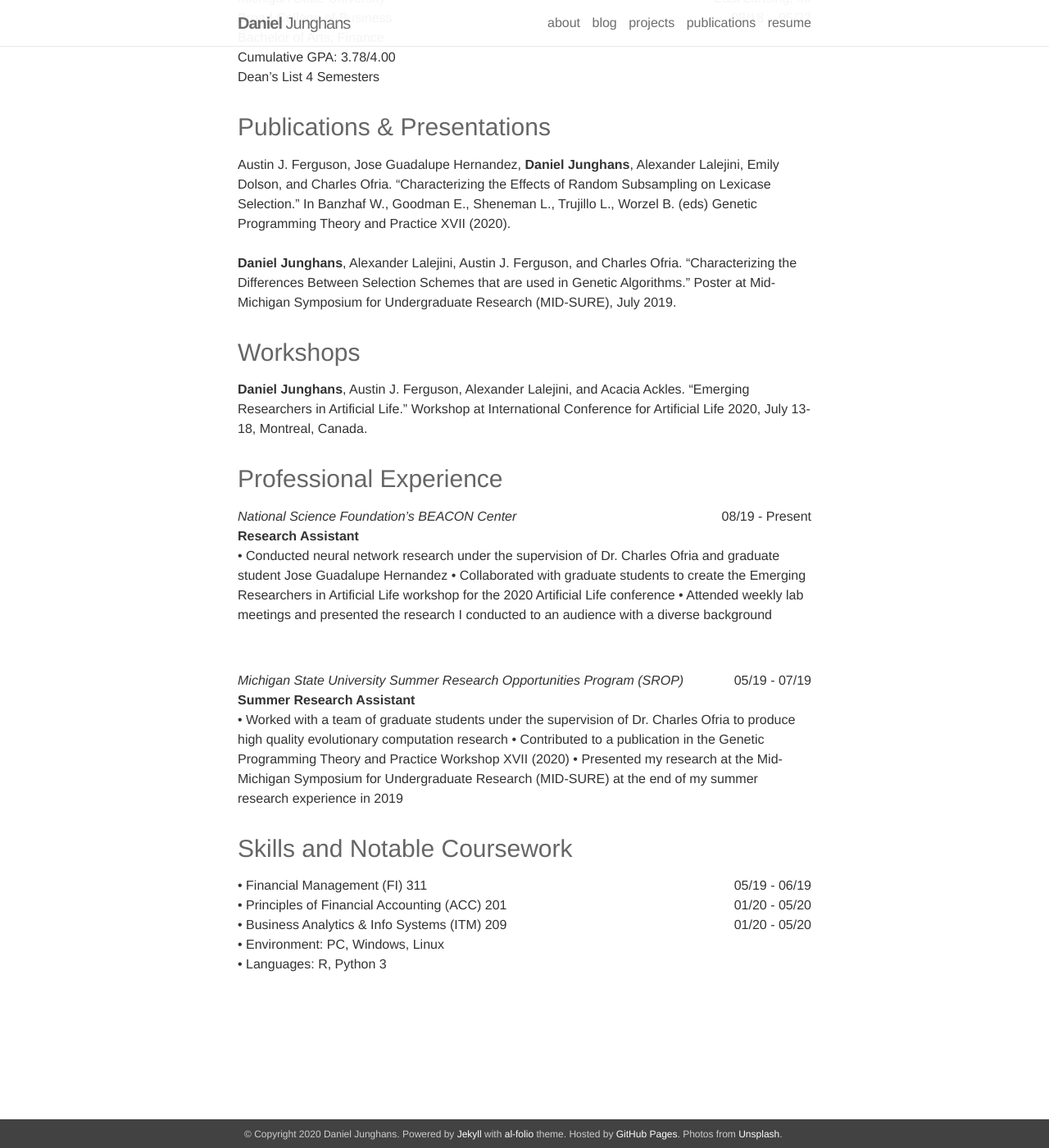
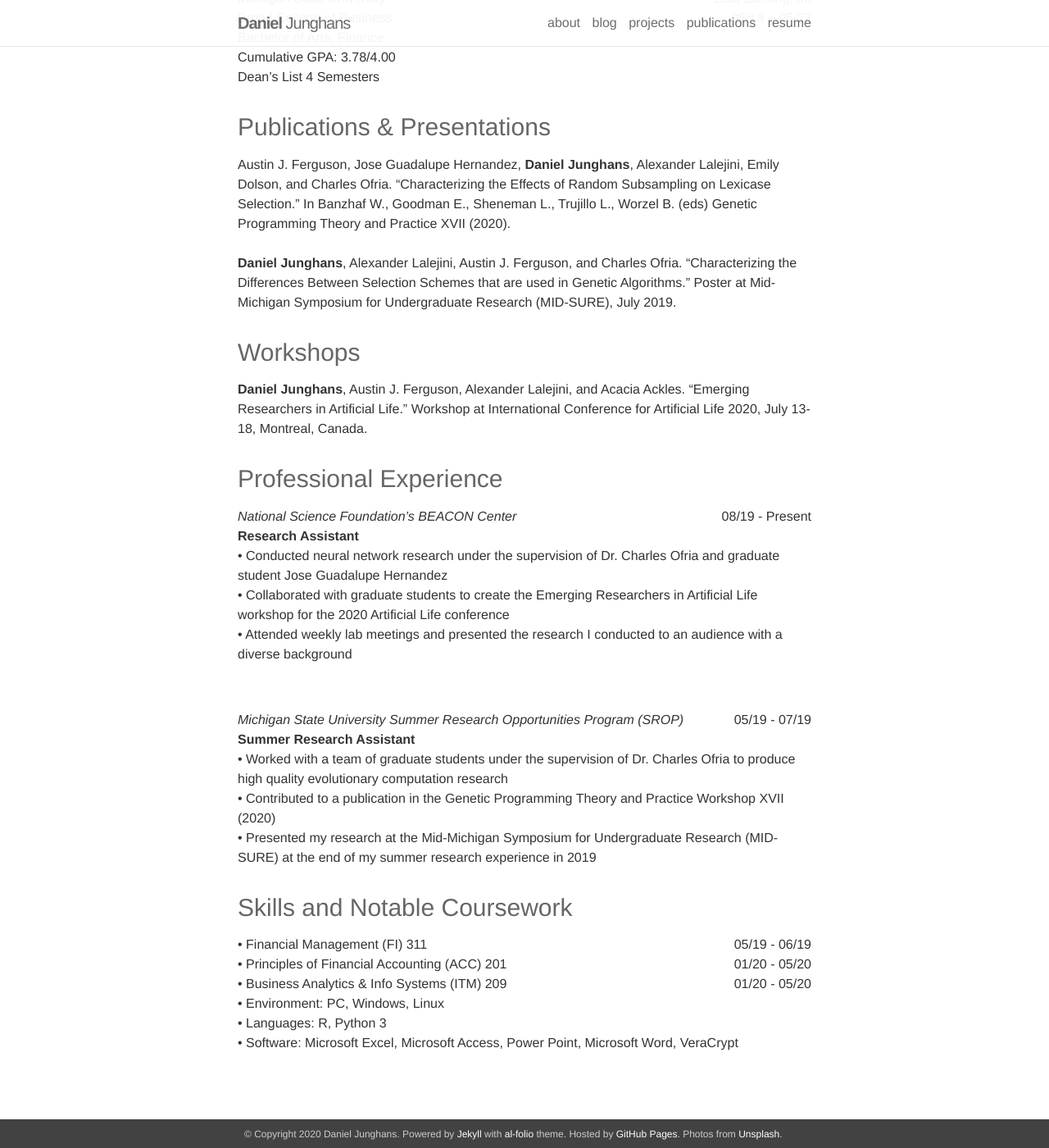
Before and after one commit to DanielJunghans/danieljunghans.github.io, a Jekyll site: the page built from _pages/resume.md, in a window 1280 px wide and 1400 px high, scrolled down 437 px. Shown: the whole window at 82% size. Built offline with Jekyll 4.4.1, drawn with Linux system fonts in a browser that asks for light colours; nearby versions of some CDN libraries.

Commit message:
added line breaks

```diff
--- a/_pages/resume.md
+++ b/_pages/resume.md
@@ -39,8 +39,8 @@
 </div>
 
 **Research Assistant**     <br />
-•	Conducted neural network research under the supervision of Dr. Charles Ofria and graduate student Jose Guadalupe Hernandez
-•	Collaborated with graduate students to create the Emerging Researchers in Artificial Life workshop for the 2020 Artificial Life conference
+•	Conducted neural network research under the supervision of Dr. Charles Ofria and graduate student Jose Guadalupe Hernandez<br />
+•	Collaborated with graduate students to create the Emerging Researchers in Artificial Life workshop for the 2020 Artificial Life conference<br />
 •	Attended weekly lab meetings and presented the research I conducted to an audience with a diverse background
 
 <br />
@@ -50,8 +50,8 @@
 </div>
 
 **Summer Research Assistant** <br />
-•	Worked with a team of graduate students under the supervision of Dr. Charles Ofria to produce high quality evolutionary computation research
-•	Contributed to a publication in the Genetic Programming Theory and Practice Workshop XVII (2020)
+•	Worked with a team of graduate students under the supervision of Dr. Charles Ofria to produce high quality evolutionary computation research<br />
+•	Contributed to a publication in the Genetic Programming Theory and Practice Workshop XVII (2020)<br />
 •	Presented my research at the Mid-Michigan Symposium for Undergraduate Research (MID-SURE) at the end of my summer research experience in 2019
 
 
@@ -73,3 +73,4 @@
 
 •	Environment: PC, Windows, Linux <br />
 •	Languages: R, Python 3 <br />
+•	Software: Microsoft Excel, Microsoft Access, Power Point, Microsoft Word, VeraCrypt
```
